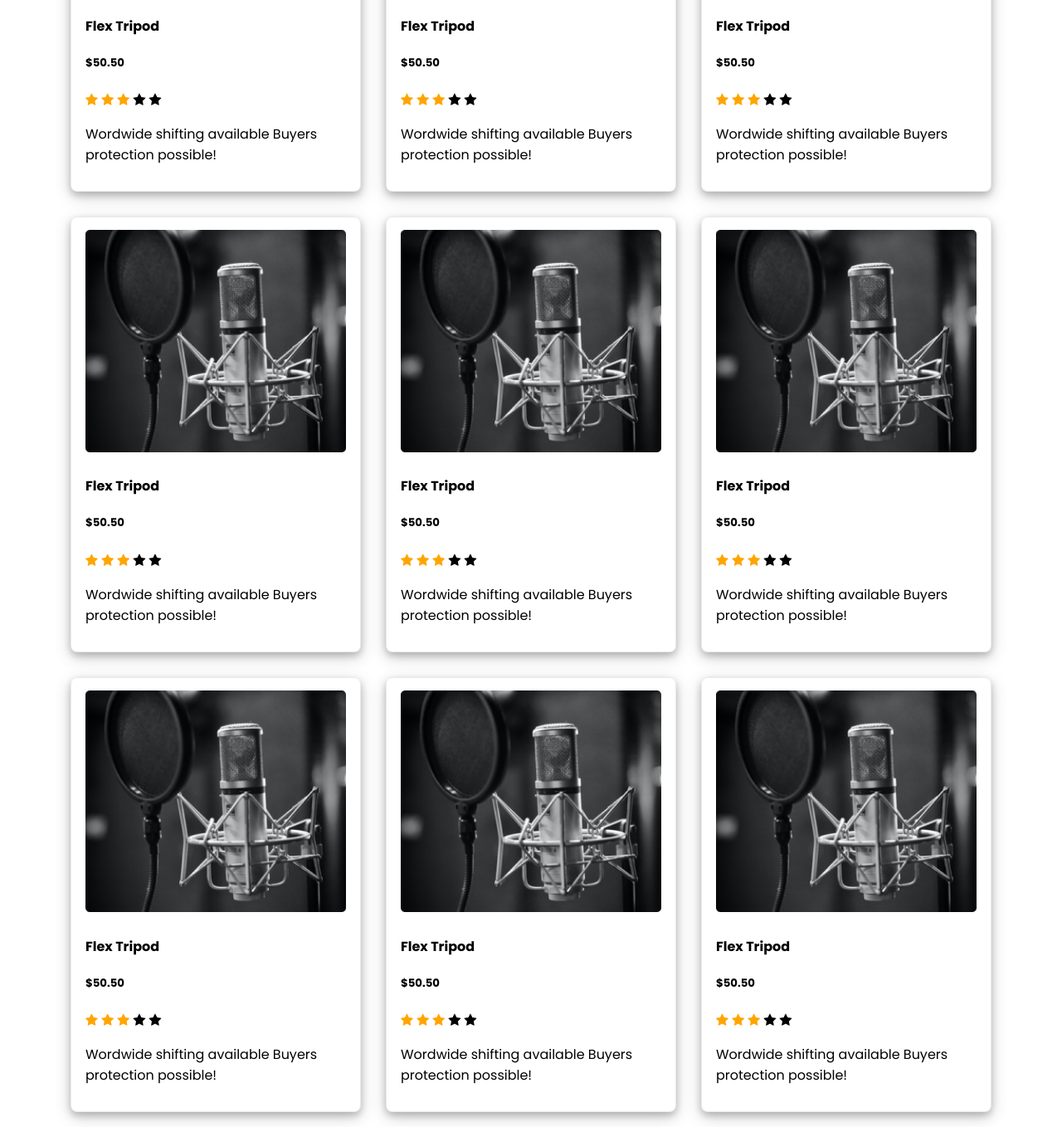
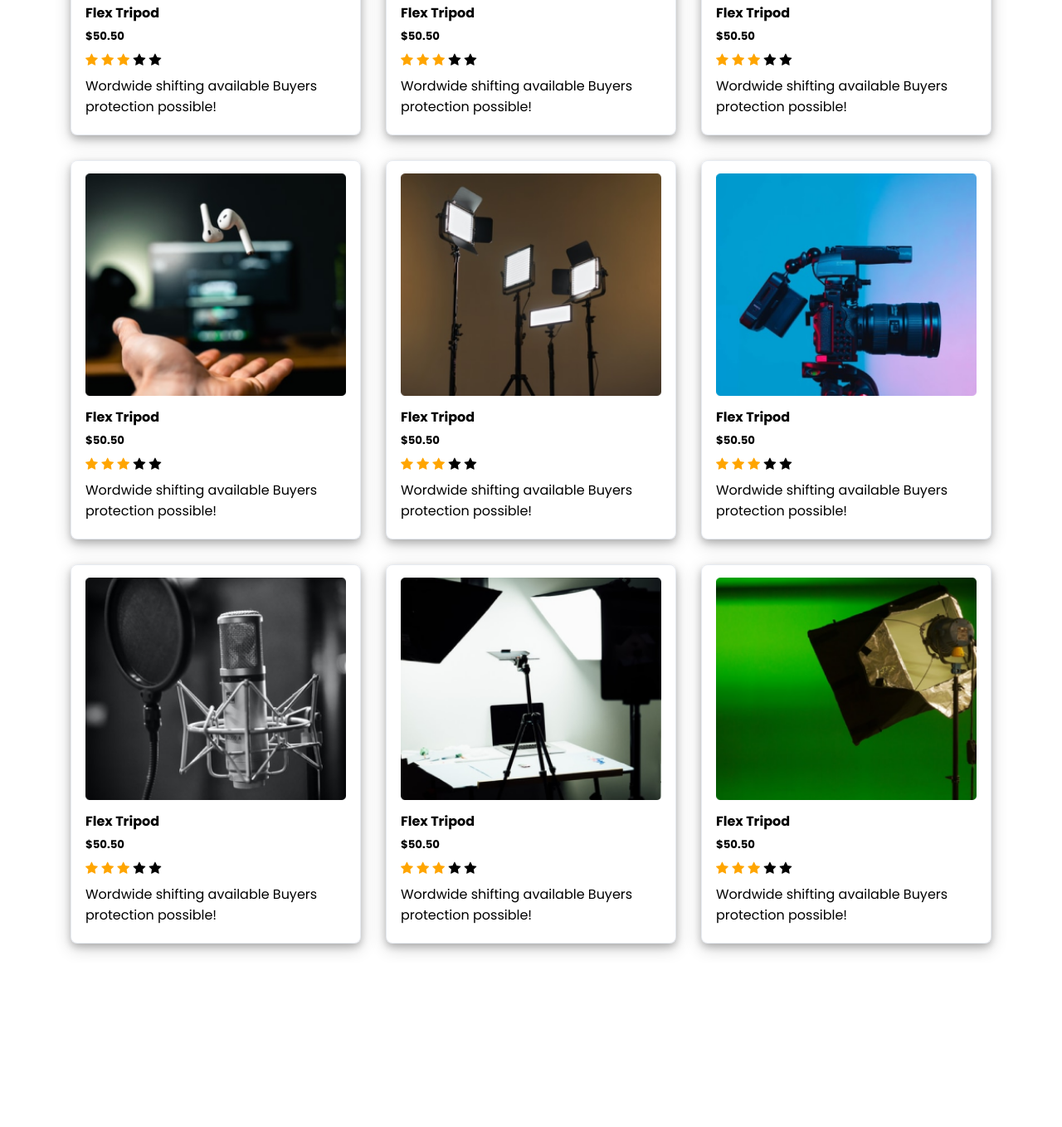
Before and after one commit to arahman225/Influencer-gear, a plain HTML site: page index.html in a window 1280 px wide. Shown: the part 1122-2480 px from the top of the page at 83% size. After the commit the page ends 2282 px from the top, so only its background shows below. Drawn offline with Linux system fonts and the light colour scheme.

Commit message:
collection card added

```diff
--- a/index.html
+++ b/index.html
@@ -66,7 +66,59 @@
                 </div>
                 <div class="col-collection">
                     <div class="col-collection-card">
-                        <img src="assets/images/mic.png" alt="">
+                        <img src="assets/images/airpod.png" alt="">
+                        <h4>Flex Tripod</h4>
+                        <h5>$50.50</h5>
+                        <span class="fa fa-star checked"></span>
+                        <span class="fa fa-star checked"></span>
+                        <span class="fa fa-star checked"></span>
+                        <span class="fa fa-star"></span>
+                        <span class="fa fa-star"></span>
+                        <p>Wordwide shifting available Buyers protection possible!</p>
+                    </div>
+                </div>
+                <div class="col-collection">
+                    <div class="col-collection-card">
+                        <img src="assets/images/drone.png" alt="">
+                        <h4>Flex Tripod</h4>
+                        <h5>$50.50</h5>
+                        <span class="fa fa-star checked"></span>
+                        <span class="fa fa-star checked"></span>
+                        <span class="fa fa-star checked"></span>
+                        <span class="fa fa-star"></span>
+                        <span class="fa fa-star"></span>
+                        <p>Wordwide shifting available Buyers protection possible!</p>
+                    </div>
+                </div>
+                <div class="col-collection">
+                    <div class="col-collection-card">
+                        <img src="assets/images/airpod.png" alt="">
+                        <h4>Flex Tripod</h4>
+                        <h5>$50.50</h5>
+                        <span class="fa fa-star checked"></span>
+                        <span class="fa fa-star checked"></span>
+                        <span class="fa fa-star checked"></span>
+                        <span class="fa fa-star"></span>
+                        <span class="fa fa-star"></span>
+                        <p>Wordwide shifting available Buyers protection possible!</p>
+                    </div>
+                </div>
+                <div class="col-collection">
+                    <div class="col-collection-card">
+                        <img src="assets/images/lights.png" alt="">
+                        <h4>Flex Tripod</h4>
+                        <h5>$50.50</h5>
+                        <span class="fa fa-star checked"></span>
+                        <span class="fa fa-star checked"></span>
+                        <span class="fa fa-star checked"></span>
+                        <span class="fa fa-star"></span>
+                        <span class="fa fa-star"></span>
+                        <p>Wordwide shifting available Buyers protection possible!</p>
+                    </div>
+                </div>
+                <div class="col-collection">
+                    <div class="col-collection-card">
+                        <img src="assets/images/camera.png" alt="">
                         <h4>Flex Tripod</h4>
                         <h5>$50.50</h5>
                         <span class="fa fa-star checked"></span>
@@ -92,7 +144,7 @@
                 </div>
                 <div class="col-collection">
                     <div class="col-collection-card">
-                        <img src="assets/images/mic.png" alt="">
+                        <img src="assets/images/setup.png" alt="">
                         <h4>Flex Tripod</h4>
                         <h5>$50.50</h5>
                         <span class="fa fa-star checked"></span>
@@ -105,59 +157,7 @@
                 </div>
                 <div class="col-collection">
                     <div class="col-collection-card">
-                        <img src="assets/images/mic.png" alt="">
-                        <h4>Flex Tripod</h4>
-                        <h5>$50.50</h5>
-                        <span class="fa fa-star checked"></span>
-                        <span class="fa fa-star checked"></span>
-                        <span class="fa fa-star checked"></span>
-                        <span class="fa fa-star"></span>
-                        <span class="fa fa-star"></span>
-                        <p>Wordwide shifting available Buyers protection possible!</p>
-                    </div>
-                </div>
-                <div class="col-collection">
-                    <div class="col-collection-card">
-                        <img src="assets/images/mic.png" alt="">
-                        <h4>Flex Tripod</h4>
-                        <h5>$50.50</h5>
-                        <span class="fa fa-star checked"></span>
-                        <span class="fa fa-star checked"></span>
-                        <span class="fa fa-star checked"></span>
-                        <span class="fa fa-star"></span>
-                        <span class="fa fa-star"></span>
-                        <p>Wordwide shifting available Buyers protection possible!</p>
-                    </div>
-                </div>
-                <div class="col-collection">
-                    <div class="col-collection-card">
-                        <img src="assets/images/mic.png" alt="">
-                        <h4>Flex Tripod</h4>
-                        <h5>$50.50</h5>
-                        <span class="fa fa-star checked"></span>
-                        <span class="fa fa-star checked"></span>
-                        <span class="fa fa-star checked"></span>
-                        <span class="fa fa-star"></span>
-                        <span class="fa fa-star"></span>
-                        <p>Wordwide shifting available Buyers protection possible!</p>
-                    </div>
-                </div>
-                <div class="col-collection">
-                    <div class="col-collection-card">
-                        <img src="assets/images/mic.png" alt="">
-                        <h4>Flex Tripod</h4>
-                        <h5>$50.50</h5>
-                        <span class="fa fa-star checked"></span>
-                        <span class="fa fa-star checked"></span>
-                        <span class="fa fa-star checked"></span>
-                        <span class="fa fa-star"></span>
-                        <span class="fa fa-star"></span>
-                        <p>Wordwide shifting available Buyers protection possible!</p>
-                    </div>
-                </div>
-                <div class="col-collection">
-                    <div class="col-collection-card">
-                        <img src="assets/images/mic.png" alt="">
+                        <img src="assets/images/single-light.png" alt="">
                         <h4>Flex Tripod</h4>
                         <h5>$50.50</h5>
                         <span class="fa fa-star checked"></span>
--- a/style.css
+++ b/style.css
@@ -108,6 +108,10 @@ gap: 25px;
 }
 
 
+.col-collection-card h4, h5, p{
+    margin: 6px 0px;
+}
+
 /* collection end */
 
 
@@ -131,7 +135,7 @@ gap: 25px;
 }
 
 .btn-primary{
-    padding: 16px 32px;
+    padding: 12px 20px;
     background-color: #012970;
     color: #ffffff;
     border-radius: 8px;
@@ -140,6 +144,11 @@ gap: 25px;
     letter-spacing: 2px;
     transition: .3s ease-in;
     cursor: pointer;
+    margin-top: 17px;
+}
+
+.btn-primary:hover{
+    box-shadow: 0 4px 8px 0 rgba(0, 0, 0, 0.2), 0 6px 20px 0 rgba(0, 0, 0, 0.19);
 }
 
 .fa-long-arrow-right{transition: .3s ease-in;}
```
